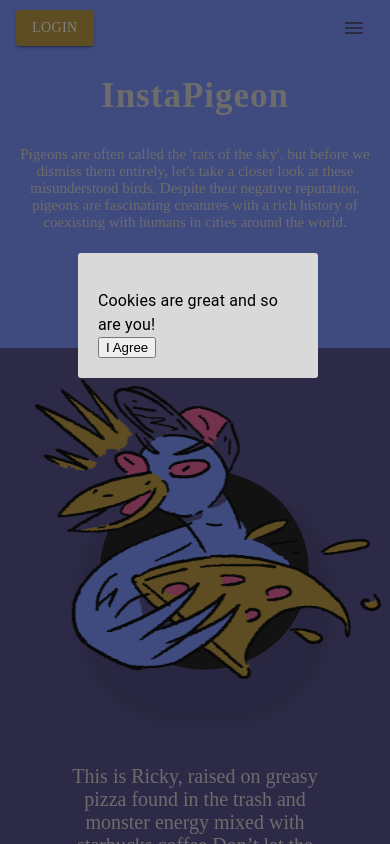
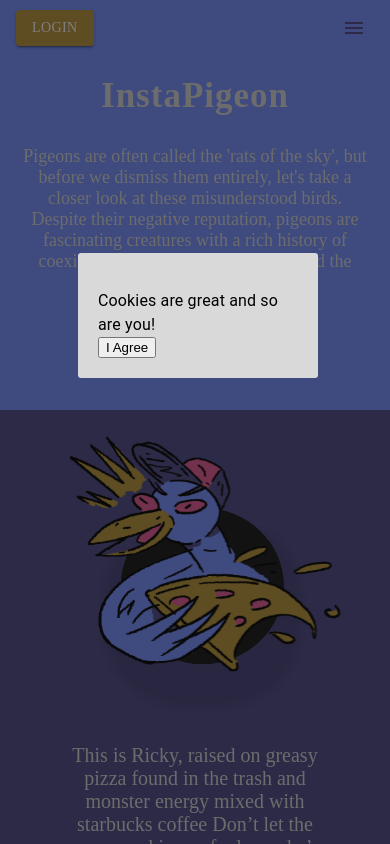
Before and after one commit to maxime-vds/InstaPigeon, a React (Vite) app in the folder Front/: page / in a window 390 px wide. Shown: the top 844 px of the page. Built offline with nearby package versions, Linux system fonts and the light colour scheme; a web font is replaced by a local one.

Commit message:
landing page

```diff
--- a/Front/src/pages/Landing.module.css
+++ b/Front/src/pages/Landing.module.css
@@ -18,14 +18,14 @@
     color: #D9D9D9;
     font-size: 60px;
     text-align: center;
-    margin: 0px 8px;
+    margin: 40px 20px;
     letter-spacing: 1px;
 }
 
 .header-landing p {
     font-size: 28px;
     text-align: center;
-    margin: 30px 500px;
+    margin: 30px 70px;
     font-family: poppins;
     color: #D9D9D9;
 }
@@ -87,12 +87,14 @@ li {
         color: #D9D9D9;
         text-align: center;
         margin: 20px 60px;
+        font-size: 20px;
     }
 
     .purple-bg {
         background-color: #5A558F;
-        height: 100vh;
+        height: 80vh;
     }
+
 
 
     .header-landing {
@@ -108,7 +110,7 @@ li {
     }
 
     .header-landing p {
-        font-size: 15px;
+        font-size: 18px;
         text-align: center;
         margin: 30px 20px;
         font-family: poppins;
--- a/Front/src/pages/Landing.tsx
+++ b/Front/src/pages/Landing.tsx
@@ -20,7 +20,7 @@ export default function Landing() {
    const [showModal, setShowModal] = useState<boolean | null>(true)
    const navigate = useNavigate()
    const isTabletScreen = useMediaQuery('(max-width: 1024px)')
-
+   const isMobileScreen = useMediaQuery('(max-width: 600px)')
    return (
       <div className={styles.Landing}>
          {showModal ? (
@@ -50,7 +50,7 @@ export default function Landing() {
 
             <div className={styles['illustration-wrap']}>
                <div className={styles['purple-bg']}>
-                  <RickyPigeon />
+                  <RickyPigeon height={isMobileScreen ? 300 : 500}/>
                   <p>
                      This is Ricky, raised on greasy pizza found in the trash
                      and monster energy mixed with starbucks coffee Don’t let
@@ -60,7 +60,7 @@ export default function Landing() {
                </div>
 
                <div className={isTabletScreen ? '' : styles['purple-bg']}>
-                  <VeronicaPigeon />
+                  <VeronicaPigeon height={isMobileScreen ? 300 : 500}/>
 
                   <p className={styles['veronica-text']}>
                      this is veronica, she likes to dance when she's not eating
@@ -71,7 +71,7 @@ export default function Landing() {
                </div>
 
                <div className={styles['purple-bg']}>
-                  <FreddyPigeon />
+                  <FreddyPigeon height={isMobileScreen ? 290 : 400}/>
 
                   <p>
                      Freddy, really likes candy for some reason. You'd think
```
